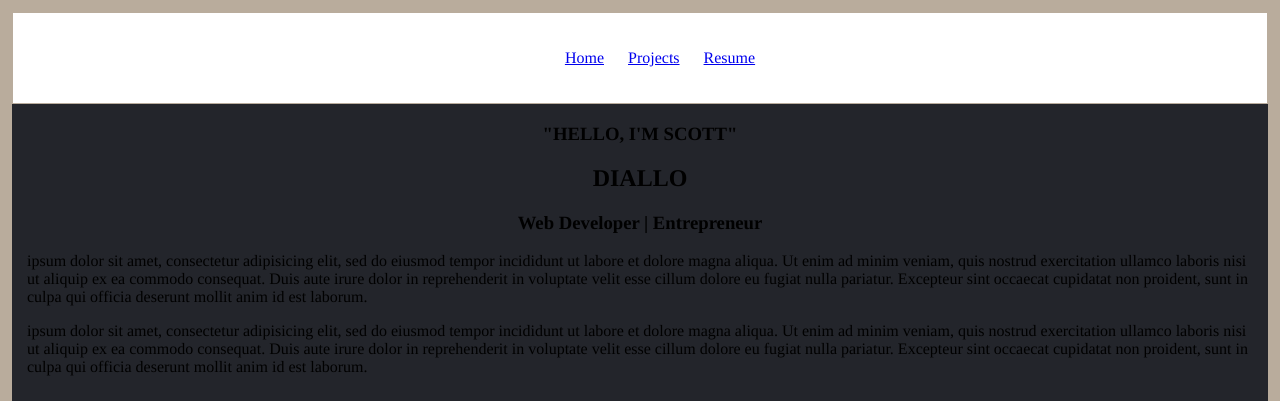
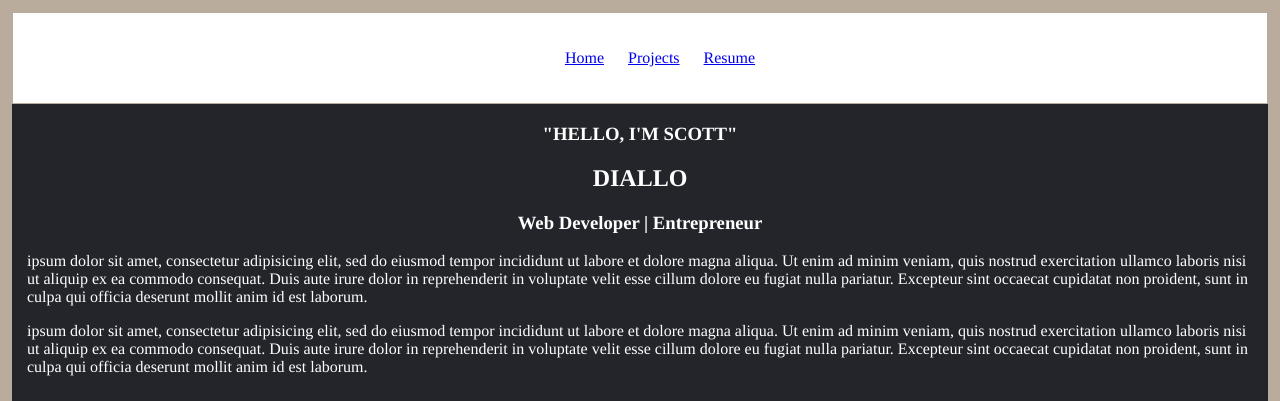
Before and after one commit to scottbadass/my_portofolio, a plain HTML site: page index.html in a window 1280 px wide. Shown: the top 401 px of the page. Drawn offline with Linux system fonts and the light colour scheme.

Commit message:
code rewritten for readability

```diff
--- a/css/stylesheet.css
+++ b/css/stylesheet.css
@@ -6,6 +6,7 @@ html {border: 12px solid #b9ac9c;
 body {
 
 	font-family:'Minion Pro',Times,serif;
+	color: white;
 }
 
 nav {
```
Also changed, not shown: index.html (+3 -8 lines).
